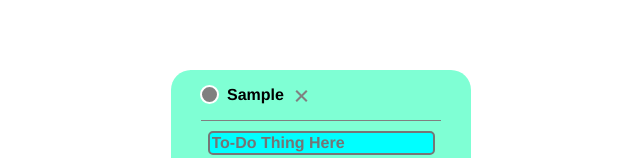
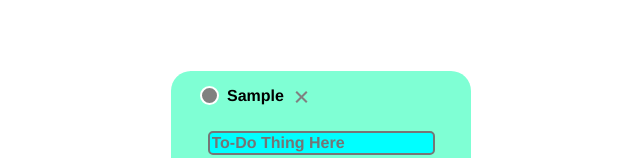
Before and after one commit to axraxa/Grind, a plain HTML site: page To-Do/index.html in a window 1280 px wide. Both pictures are taken after typing "Sample" into the empty fields and a click on the button "Add". Shown: the part 264-422 px from the top of the page, without its empty margins (319-959 px from the left). Drawn offline with Linux system fonts and the light colour scheme.

Commit message:
TODO APP

```diff
--- a/To-Do/main.js
+++ b/To-Do/main.js
@@ -71,12 +71,21 @@ function renderTodo() {
     }
 
     todos.forEach((todo, index) => {
+        if(index >0){
         sum.innerHTML += `<div class="line" id="${index}">
         <input type="radio" id="${index}" data-action="check" ${todo.done ? "checked" : ""}>
         <p data-action="check" style="cursor:pointer;"> ${todo.name} <p>
         <div id="cross" data-action="delete"></div>
         </div>
         `;
+        }else{
+            sum.innerHTML += `<div class="line without" id="${index}">
+        <input type="radio" id="${index}" data-action="check" ${todo.done ? "checked" : ""}>
+        <p data-action="check" style="cursor:pointer;"> ${todo.name} <p>
+        <div id="cross" data-action="delete"></div>
+        </div>
+        `;
+        }
     });
     localStorage.setItem("To-Do", JSON.stringify(todos));
 }
--- a/To-Do/style.css
+++ b/To-Do/style.css
@@ -46,9 +46,11 @@ body{
 
     width: 100%;
 
-    border-bottom : 1px solid gray;
+    border-top : 1px solid gray;
 }
-
+.without{
+    border-top: none;
+}
 
 input[type="radio"]{
     cursor: pointer;
```
